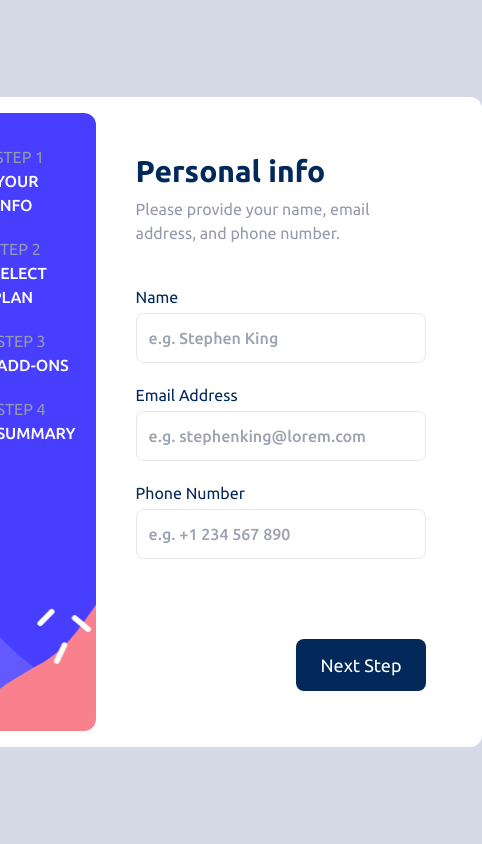
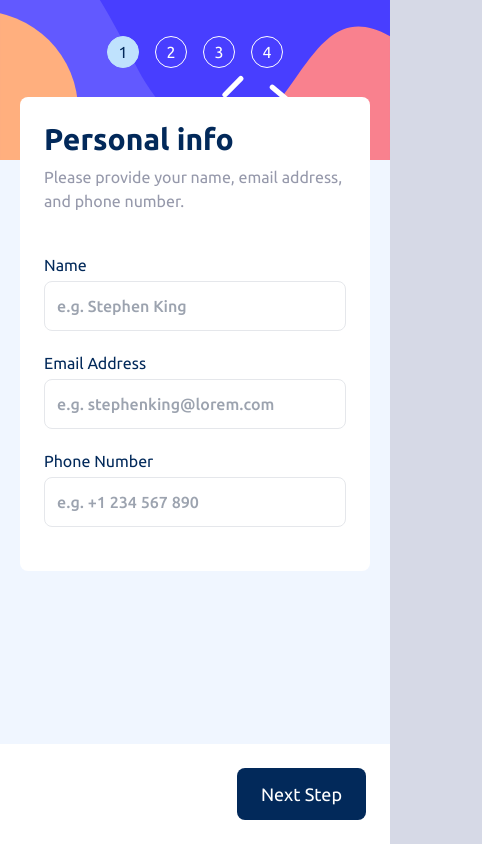
Before and after one commit to techemmy/React-MultiStep-Form, a React (Vite) app: page / in a window 390 px wide. Shown: the whole page, 482 px wide, since content can reach past the window. Built offline with nearby package versions, Linux system fonts and the light colour scheme.

Commit message:
style: css touchup

```diff
--- a/index.html
+++ b/index.html
@@ -13,9 +13,9 @@
   <title>Multi-step form</title>
 </head>
 
-<body class="font-Ubuntu h-screen w-full grid justify-center ssmin:content-center ssmin:items-center bg-lightGray">
+<body class="font-Ubuntu h-screen w-full grid justify-center sm:content-center sm:items-center bg-lightGray">
   <div id="root"
-    class="box:w-[850px] h-[650px] ssmin:p-4 ssmin:m-5 ssmin:grid ssmin:grid-cols-form flex flex-col bg-white bg-lightGray ssmin:rounded-xl transition-all transition ease-in-out delay-150">
+    class="box:w-[850px] sm:h-[650px] sm:p-4 sm:m-5 sm:grid sm:grid-cols-form flex flex-col bg-white bg-lightGray sm:rounded-xl transition-all transition ease-in-out delay-150">
   </div>
 
   <script type="module" src="/src/main.jsx"></script>
--- a/src/App.jsx
+++ b/src/App.jsx
@@ -69,7 +69,7 @@ function App() {
     <>
       <Sidebar step={step} handleStepChange={handleNavBtnClick} />
 
-      <main className="flex justify-between flex-col h-full ssmin:mx-10 md:mx-24 py-10 ssmax:bg-magnolia">
+      <main className="flex justify-between flex-col h-full sm:mx-10 md:mx-24 py-10 ssmax:bg-magnolia">
         <FormContent
           period={period}
 
--- a/src/components/Sidebar.jsx
+++ b/src/components/Sidebar.jsx
@@ -8,9 +8,9 @@ export default function Sidebar({ step: currentStep, handleStepChange }) {
 
   return (
     <nav
-      className="bg-sidebarDesktop ssmax:bg-sidebarMobile bg-cover bg-no-repeat bg-bottom py-5 px-5 sm:pl-8 ssmax:h-60 ssmin:rounded-xl uppercase">
+      className="ssmax:w-screen bg-sidebarDesktop ssmax:bg-sidebarMobile bg-cover bg-no-repeat bg-bottom py-5 px-5 sm:pl-8 ssmax:h-48 sm:rounded-xl uppercase">
       <ol
-        className="counter__list gap-x-4 mt-3 ssmax:flex ssmax:flex-row ssmax:justify-center ssmax:items-start ssmax:h-full">
+        className="counter__list gap-x-4 mt-4 ssmax:flex ssmax:flex-row ssmax:justify-center ssmax:items-start ssmax:h-full">
         {Object.keys(steps).map(step => {
           const stepNo = parseInt(step);
           const activeState = stepNo === currentStep ? 'active' : ''
@@ -21,7 +21,7 @@ export default function Sidebar({ step: currentStep, handleStepChange }) {
             <li
               key={`step-${steps[step]}`}
               onClick={() => handleStepChange(operation)}
-              className={`${activeState} counter flex items-center mb-5 ssmin:before:mr-5 ${activeThankYouPage}`}
+              className={`${activeState} counter flex items-center mb-5 sm:before:mr-5 ${activeThankYouPage}`}
             >
               <p className="ssmax:hidden flex flex-col justify-center">
                 <span className="text-coolGray">Step {step}</span>
--- a/tailwind.config.js
+++ b/tailwind.config.js
@@ -27,7 +27,7 @@ export default {
       },
       screens: {
         box: "850px",
-        ssmax: { max: "375px" },
+        ssmax: { max: "639px" },
         ssmin: "376px",
       },
     },
```
